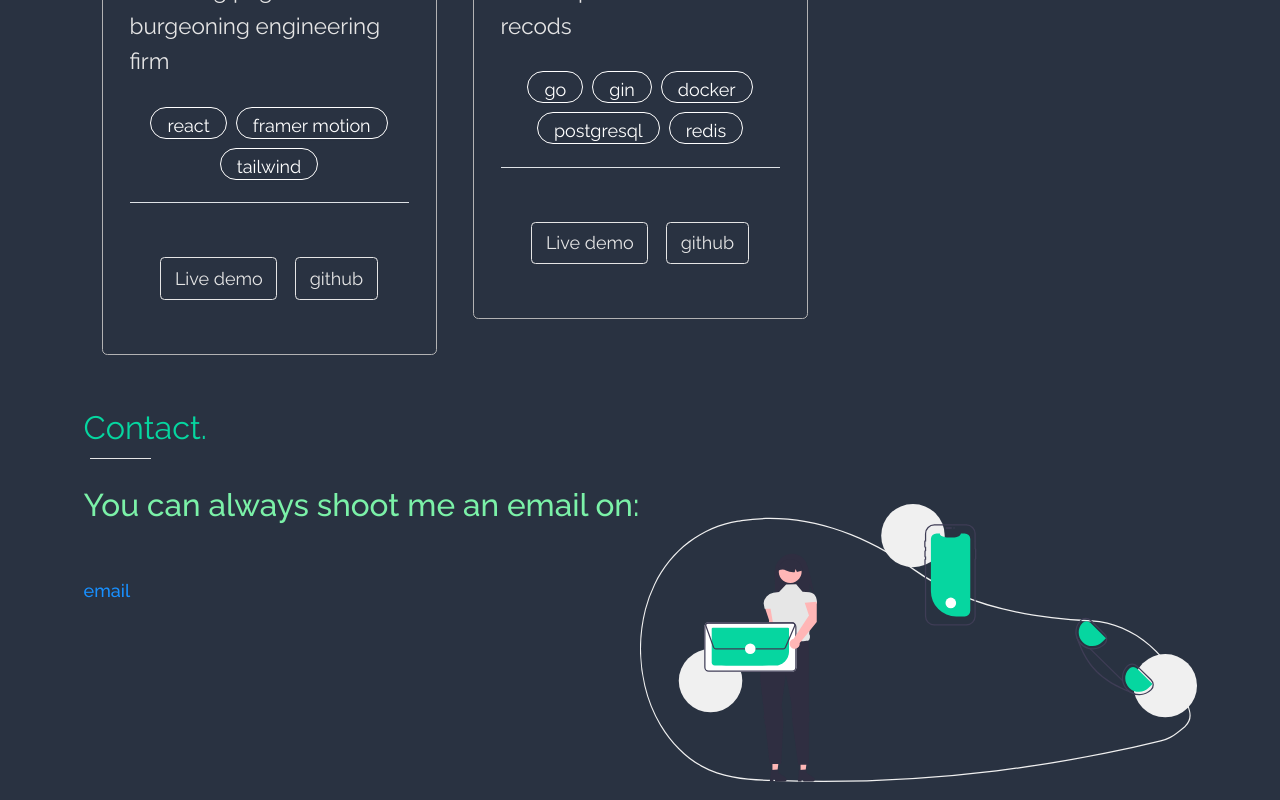
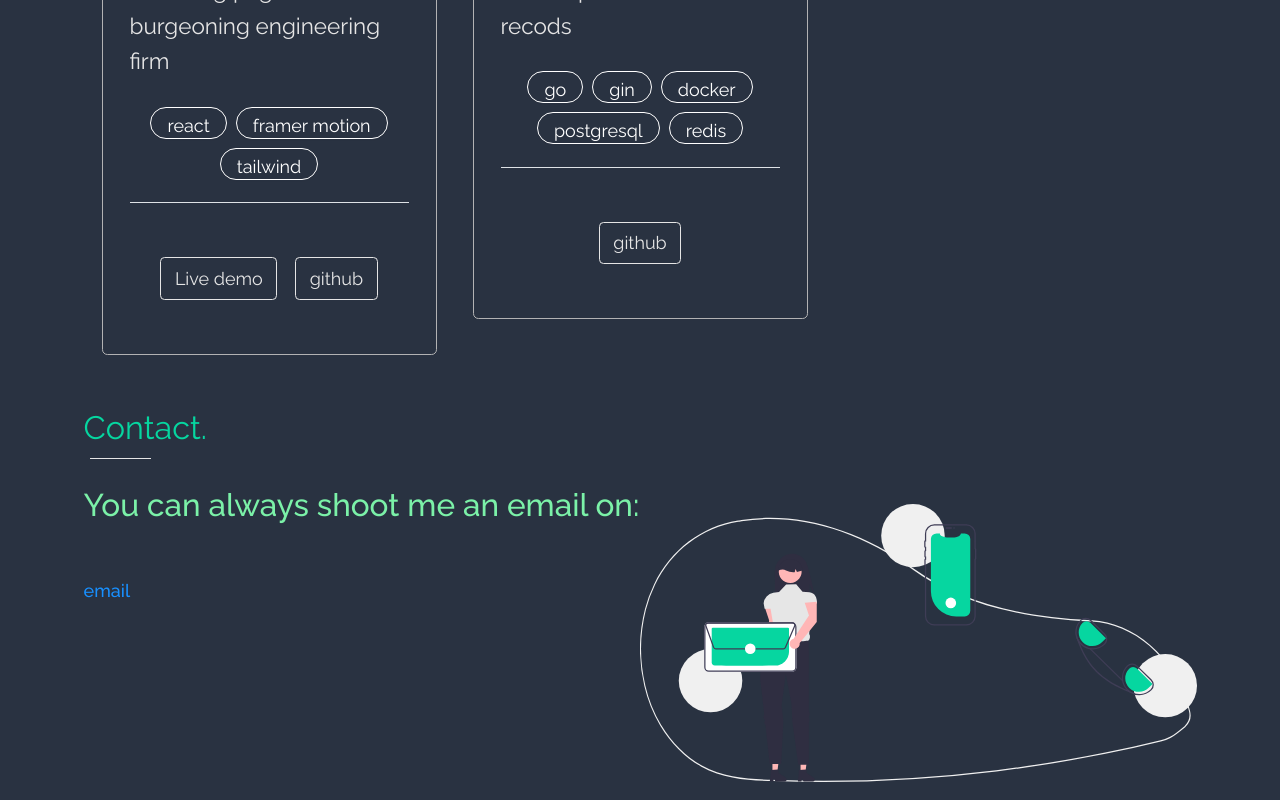
Before and after one commit to dglitxh/portfolio, a React (Create React App) app: page / in a window 1280 px wide. Shown: the part 3046-3846 px from the top of the page. Built offline with nearby package versions, Linux system fonts and the light colour scheme.

Commit message:
live btn cond

```diff
--- a/src/components/Projects.js
+++ b/src/components/Projects.js
@@ -30,10 +30,10 @@ return(<Col key={project.id}  xs={{span:24}} sm={{span:24}} md={{span:12}} lg={{
               </div>
             </div>
             <div className="d-flex flex-row justify-content-center">
-              <a href={project.site} target="_blank" rel="noreferrer" className="btn btn-outline-primary mx-2">
+              {!project.site? <></> : <a href={project.site} target="_blank" rel="noreferrer" className="btn btn-outline-primary mx-2">
                 Live demo <i className="fe fe-arrow-right"></i>
 
-              </a>
+              </a>}
               <a href={project.github} target="_blank" rel="noreferrer" className="btn btn-outline-primary mx-2">
                 github <i className="fe fe-arrow-right"></i>
 
```
